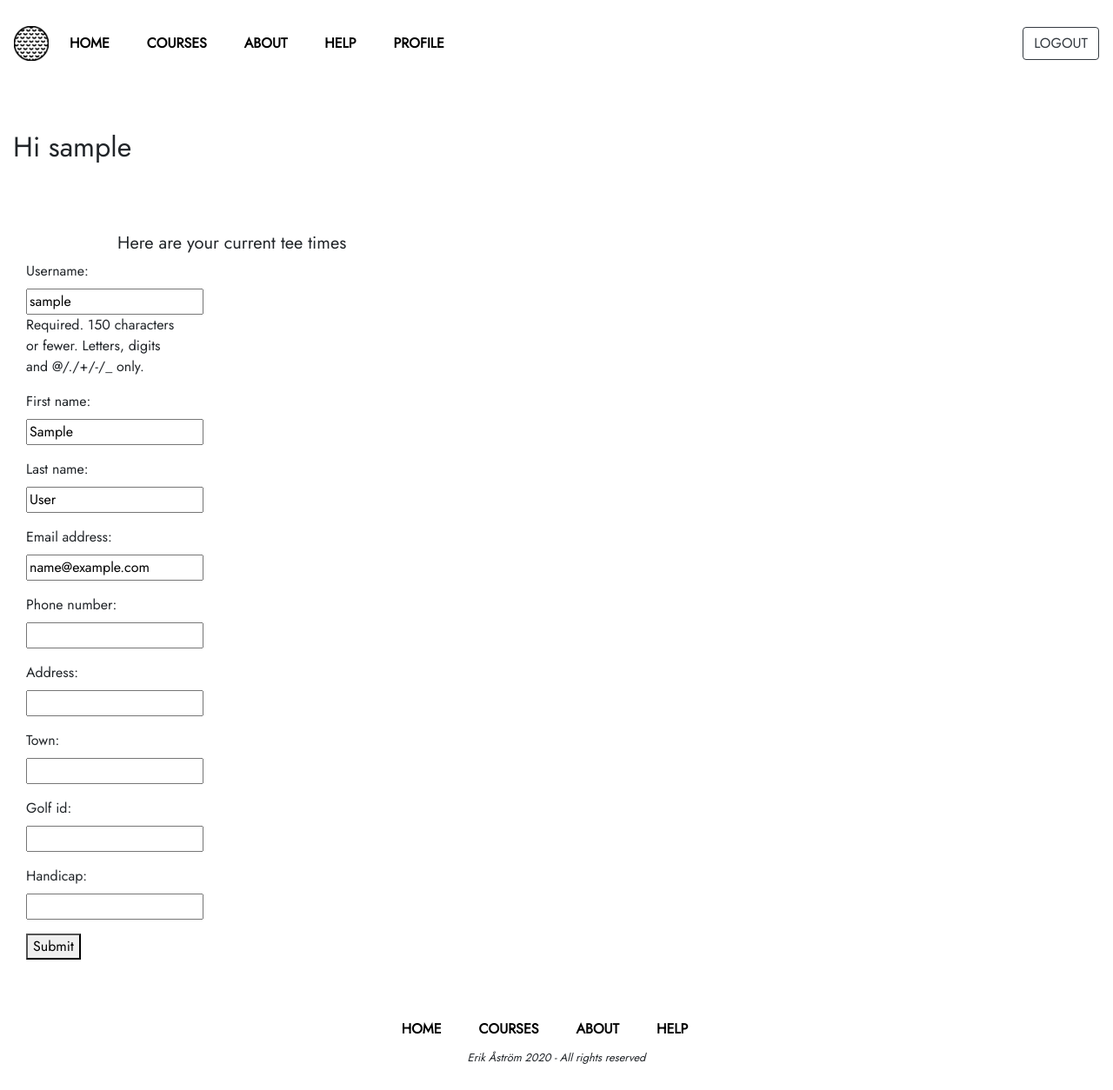
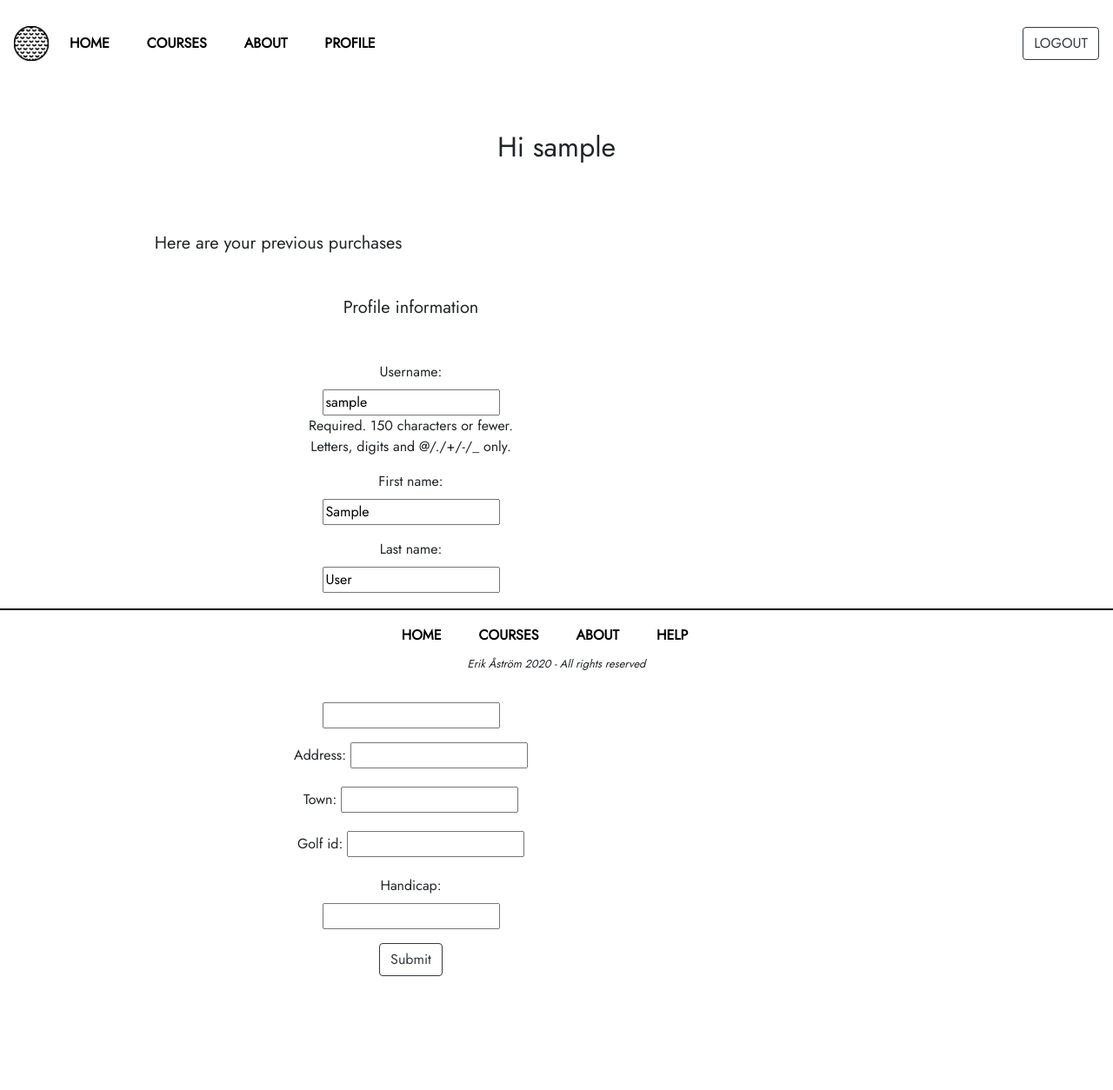
Before and after one commit to astromerik/big-city-golf, a Django app: page /golfprofile/ in a window 1280 px wide. Shown: the whole page at 87% size. After the commit the page ends 1123 px from the top, so only its background shows below. Run offline with Django 3.2, Linux system fonts and the light colour scheme; the visitor is signed in with stand-in values (Sample User, id 1); data comes from the database, SQL or seed files in the repository; data that the repository does not hold is empty; parts of the project's set-up code (start-up, migrations or seed data) failed here and were passed over; some libraries are stand-ins or nearby versions.

Commit message:
changed/updated frontend on all pages and added view to pop bag item

```diff
--- a/golfprofile/templates/golfprofile/golfprofile.html
+++ b/golfprofile/templates/golfprofile/golfprofile.html
@@ -5,27 +5,36 @@
 {% block content %}
 
 <div class="container-fluid">
-<h2> Hi {{ request.user }}</h2>
+<h2 class="text-center"> Hi {{ request.user }}</h2>
     <div class="row">
-        <div class="col-5">
-            <h5>Here are your current tee times</h5>
+        <div class="col-6 text-center">
+            <h5 class="profile-topics">Here are your previous purchases</h5>
             {% for teetimes in tee_times %}
-            <ul>
-                <li>
+                <h4 class="purchasedteetime">
                 {{ teetimes.course }}
-                </li>
-                <li>
+                </h4>
+                <p>
                 {{ teetimes.tee_time }}
-                </li>
-                <li>
+                </p>
+                <p>
                 {{ teetimes.price }} SEK
-                </li>
-                {% csrf_token %}
-            </ul>
+                </p>
             <a href="#teetime{{teetimes.id }}" id="cancelteetime" value="{{ teetimes.id }}" type="button" class="btn btn-danger" data-toggle="modal" data-target="#teetime{{ teetimes.id }}">Delete tee time</a>
         </div>
         {% endfor %}
 
+        <div class="col-6 ml-auto">
+            <h5 class="profile-topics">Profile information</h5>
+            <form action="{% url 'golfprofile' %}" method="post">
+                {% csrf_token %}
+                <!-- From User -->
+                {{ user_form.as_p }}
+                <!-- From UserProfile -->
+                {{ user_profile_form.as_p }}
+            <button type="submit" class="btn btn-outline-dark">Submit</button>
+            </form>
+        </div>
+    </div>
 {% for teetimes in tee_times %}
 <div class="modal fade" id="teetime{{ teetimes.id }}" tabindex="-1" role="dialog" aria-labelledby="exampleModalCenterTitle" aria-hidden="true">
     <div class="modal-dialog modal-dialog-centered" role="document">
@@ -51,17 +60,6 @@
 </div>
 {% endfor %}
 
-    <div class="col-5">
-        <form action="{% url 'golfprofile' %}" method="post">
-            {% csrf_token %}
-            <!-- From User -->
-            {{ user_form.as_p }}
-            <!-- From UserProfile -->
-            {{ user_profile_form.as_p }}
-        <button type="submit">Submit</button>
-        </form>
-    </div>
-</div>
 {% for message in messages %}
     {{ message }}
 {% endfor %}
--- a/paygreenfee/urls.py
+++ b/paygreenfee/urls.py
@@ -4,4 +4,5 @@ from . import views
 
 urlpatterns = [
     path('', views.paygreenfee, name='paygreenfee'),
+    path('remove/<course_id>/', views.remove_tee_time_from_bag, name='remove_tee_time_from_bag')
 ]
--- a/static/css/base.css
+++ b/static/css/base.css
@@ -1,7 +1,7 @@
 body {
     padding-top: 100px;
     font-family: 'Jost', sans-serif;
-;
+    max-width: 2140px;
 }
 
 nav, .nav {
@@ -21,7 +21,8 @@ nav, .nav {
 }
 
 .bottomnavbar {
-    margin-top: 50px;
+    margin-top: 100px;
+    border-top: 2px solid black;
 }
 
 .indexheding {
@@ -47,6 +48,10 @@ h5 {
     max-height: 40px;
 }
 
+#paygreenfeebutton {
+    margin-right: 20px;
+}
+
 /* home page */
 
 #golfvideo {
@@ -59,7 +64,11 @@ h5 {
 }
 
 .infotext {
-    margin-top: 50px;
+    margin-top: 80px;
+}
+
+.infotext h6 {
+    margin-top: 20px;
 }
 
 .golfcourse {
@@ -92,9 +101,15 @@ min-width: 100% !important;
     font-size: 24px;
 }
 
+.homepageimg {
+    max-height: 100px;
+    display: block;
+    margin-left: auto;
+    margin-right: auto;
+    margin-top: 90px;
+}
+
 /* Courses */
-
-
 
 #courseimg {
     border-radius: 50%;
@@ -129,6 +144,13 @@ min-width: 100% !important;
     color: white;
 }
 
+.dropdown-menu {
+    margin-bottom: 16px;
+}
+
+#course-link, #sort-link {
+    margin-bottom: 16px;
+}
 /* Course detail page */
 
 #detailimage {
@@ -136,15 +158,31 @@ min-width: 100% !important;
     max-height: 500px;
 }
 
-#overlay {
-  position: fixed;
-  display: none;
-  width: 100%;
-  height: 100%;
-  top: 0;
-  left: 0;
-  right: 0;
-  bottom: 0;
-  background-color: rgba(0,0,0,0.7);
-  z-index: 2;
+/* Pay greenfee page */
+
+.paygreenfee-topics {
+    margin-bottom: 50px;
 }
+
+.bookingspecificimg {
+    position: relative;
+    min-width: 100% !important;
+    margin-bottom: 20px;
+}
+
+.stripe-style-input {
+    width: 100%;
+    margin-bottom: 20px;
+    border: 2px solid black;
+}
+
+/*  profile page */
+
+.profile-topics {
+    margin-bottom: 50px;
+}
+
+.purchasedteetime {
+    margin-top: 20px;
+    margin-bottom: 16px;
+}
--- a/templates/base.html
+++ b/templates/base.html
@@ -52,9 +52,6 @@
                 <li class="nav-item">
                     <a class="nav-link" href="#">ABOUT</a>
                 </li>
-                <li class="nav-item">
-                    <a class="nav-link" href="#">HELP</a>
-                </li>
                 {% if request.user.is_authenticated %}
                 <li class="nav-item">
                     <a class="nav-link" href="{% url 'golfprofile' %}">PROFILE</a>
@@ -62,19 +59,19 @@
                 {% endif %}
             </ul>
             {% if request.user.is_authenticated %}
-            {% if 'course_bag' in request.session %}
-            <a href="{% url 'paygreenfee' %}" class="btn btn-success my-2 my-sm-0" type="submit">Pay Greenfee</a>
-            {% endif %}
-            <a href="{% url 'account_logout' %}" class="btn btn-outline-dark my-2 my-sm-0" type="submit">LOGOUT</a>
+                {% if 'course_bag' in request.session %}
+                    <a href="{% url 'paygreenfee' %}" class="btn btn-success my-2 my-sm-0" id="paygreenfeebutton" type="submit">Pay Greenfee</a>
+                {% endif %}
+                <a href="{% url 'account_logout' %}" class="btn btn-outline-dark my-2 my-sm-0" type="submit">LOGOUT</a>
             {% else %}
-            <a href="{% url 'account_signup' %}" class="btn btn-outline-dark my-2 my-sm-0" type="submit">LOGIN / SIGNUP</a>
+                <a href="{% url 'account_login' %}" class="btn btn-outline-dark my-2 my-sm-0" type="submit">LOGIN / SIGNUP</a>
             {% endif %}
         </div>
     </nav>
 
     {% block content %}
     {% endblock %}
-    <nav class="navbar navbar-expand-lg navbar-light justify-content-around bottomnavbar">
+    <nav class="navbar navbar-expand navbar-light justify-content-around bottomnavbar fixed-bottom">
         <div>
             <ul class="navbar-nav">
                 <li class="nav-item">
```
Also changed, not shown: courses/templates/courses/courses.html (+10 -9 lines), courses/views.py (+3 -4 lines), home/templates/home/index.html (+10 -3 lines), paygreenfee/forms.py (+6 -6 lines), paygreenfee/templates/paygreenfee/paygreenfee.html (+22 -11 lines), paygreenfee/views.py (+8 -0 lines), README.md, static/media/golfguy.png (added), static/media/stress.png (deleted), static/media/stressguy.png (added). Lines whose indentation alone changed are shown as unchanged.
